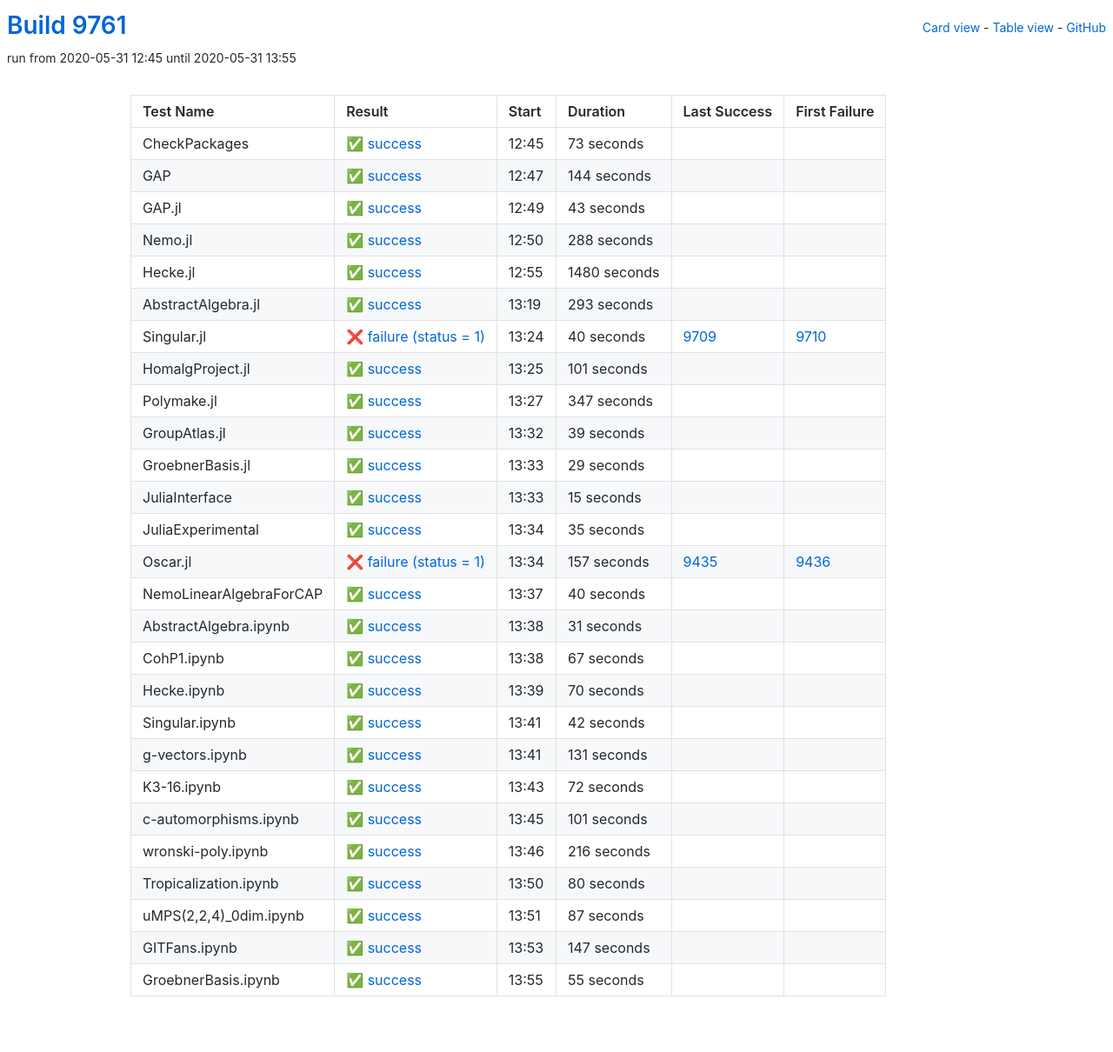
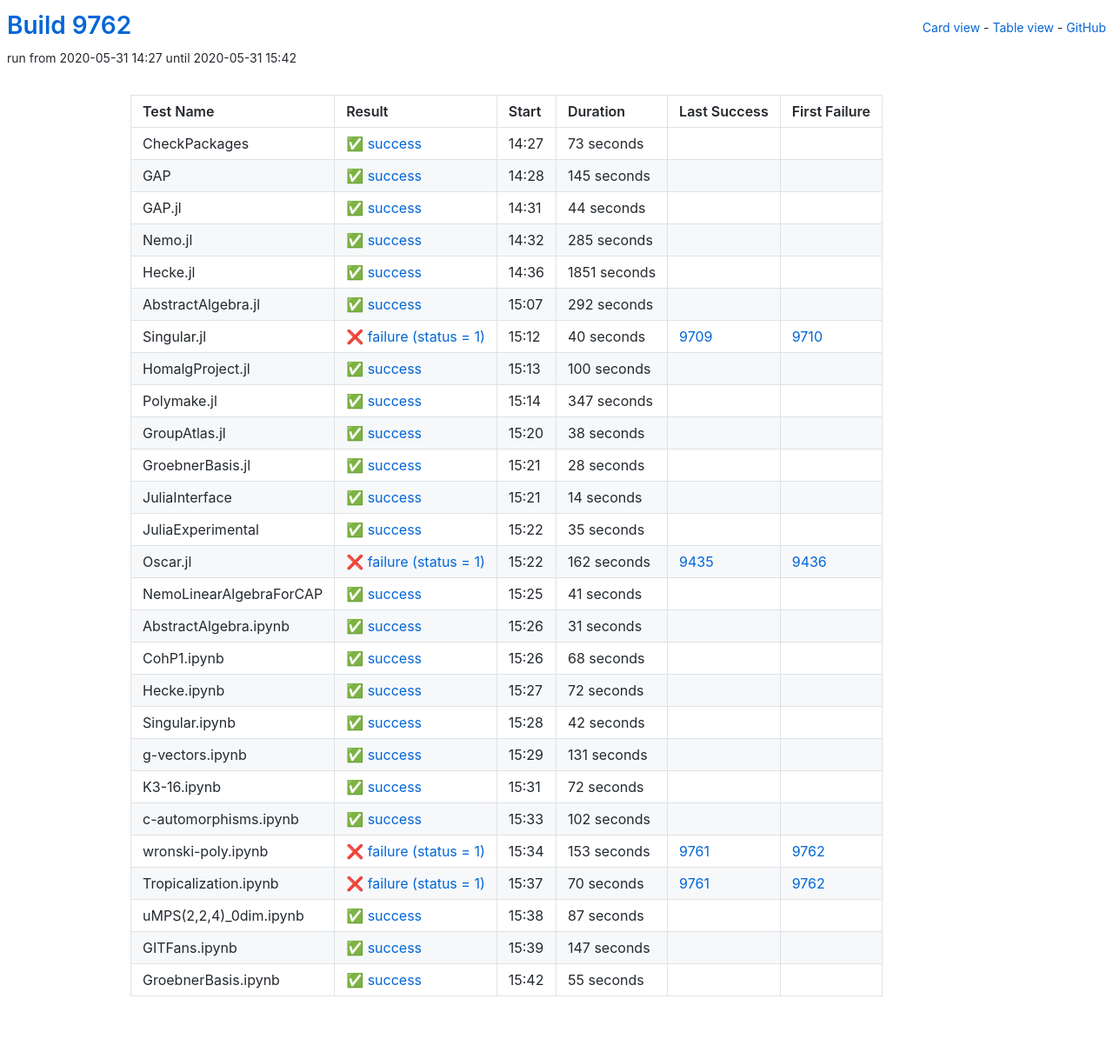
Before and after one commit to oscar-system/oscar-ci-status, a Jekyll site: the page built from table.html, in a window 1280 px wide. Shown: the whole page at 87% size. Built offline with Jekyll 4.4.1, drawn with Linux system fonts in a browser that asks for light colours.

Commit message:
Build 9762

```diff
--- a/_data/ci.yml
+++ b/_data/ci.yml
@@ -1,5 +1,5 @@
-build: 9761
-build_url: https://oscarci.mathematik.uni-kl.de/job/oscar/9761/
+build: 9762
+build_url: https://oscarci.mathematik.uni-kl.de/job/oscar/9762/
 job: oscar
 tests:
 - duration: 73
@@ -9,69 +9,69 @@
   id: checkpackages
   last_success: false
   last_success_url: null
-  log: https://oscarci.mathematik.uni-kl.de/job/oscar/9761/artifact/logs/build-9761/CheckPackages.log
+  log: https://oscarci.mathematik.uni-kl.de/job/oscar/9762/artifact/logs/build-9762/CheckPackages.log
   name: CheckPackages
-  start: 2020-05-31 12:45
+  start: 2020-05-31 14:27
   status: success
   success: true
-- duration: 144
+- duration: 145
   exitcode: 0
   first_failure: false
   first_failure_url: null
   id: gap
   last_success: false
   last_success_url: null
-  log: https://oscarci.mathematik.uni-kl.de/job/oscar/9761/artifact/logs/build-9761/GAP.log
+  log: https://oscarci.mathematik.uni-kl.de/job/oscar/9762/artifact/logs/build-9762/GAP.log
   name: GAP
-  start: 2020-05-31 12:47
+  start: 2020-05-31 14:28
   status: success
   success: true
-- duration: 43
+- duration: 44
   exitcode: 0
   first_failure: false
   first_failure_url: null
   id: gap-jl
   last_success: false
   last_success_url: null
-  log: https://oscarci.mathematik.uni-kl.de/job/oscar/9761/artifact/logs/build-9761/GAP.jl.log
+  log: https://oscarci.mathematik.uni-kl.de/job/oscar/9762/artifact/logs/build-9762/GAP.jl.log
   name: GAP.jl
-  start: 2020-05-31 12:49
+  start: 2020-05-31 14:31
   status: success
   success: true
-- duration: 288
+- duration: 285
   exitcode: 0
   first_failure: false
   first_failure_url: null
   id: nemo-jl
   last_success: false
   last_success_url: null
-  log: https://oscarci.mathematik.uni-kl.de/job/oscar/9761/artifact/logs/build-9761/Nemo.jl.log
+  log: https://oscarci.mathematik.uni-kl.de/job/oscar/9762/artifact/logs/build-9762/Nemo.jl.log
   name: Nemo.jl
-  start: 2020-05-31 12:50
+  start: 2020-05-31 14:32
   status: success
   success: true
-- duration: 1480
+- duration: 1851
   exitcode: 0
   first_failure: false
   first_failure_url: null
   id: hecke-jl
   last_success: false
   last_success_url: null
-  log: https://oscarci.mathematik.uni-kl.de/job/oscar/9761/artifact/logs/build-9761/Hecke.jl.log
+  log: https://oscarci.mathematik.uni-kl.de/job/oscar/9762/artifact/logs/build-9762/Hecke.jl.log
   name: Hecke.jl
-  start: 2020-05-31 12:55
+  start: 2020-05-31 14:36
   status: success
   success: true
-- duration: 293
+- duration: 292
   exitcode: 0
   first_failure: false
   first_failure_url: null
   id: abstractalgebra-jl
   last_success: false
   last_success_url: null
-  log: https://oscarci.mathematik.uni-kl.de/job/oscar/9761/artifact/logs/build-9761/AbstractAlgebra.jl.log
+  log: https://oscarci.mathematik.uni-kl.de/job/oscar/9762/artifact/logs/build-9762/AbstractAlgebra.jl.log
   name: AbstractAlgebra.jl
-  start: 2020-05-31 13:19
+  start: 2020-05-31 15:07
   status: success
   success: true
 - duration: 40
@@ -81,21 +81,21 @@
   id: singular-jl
   last_success: 9709
   last_success_url: https://oscarci.mathematik.uni-kl.de/job/oscar/9709/
-  log: https://oscarci.mathematik.uni-kl.de/job/oscar/9761/artifact/logs/build-9761/Singular.jl.log
+  log: https://oscarci.mathematik.uni-kl.de/job/oscar/9762/artifact/logs/build-9762/Singular.jl.log
   name: Singular.jl
-  start: 2020-05-31 13:24
+  start: 2020-05-31 15:12
   status: failure
   success: false
-- duration: 101
+- duration: 100
   exitcode: 0
   first_failure: false
   first_failure_url: null
   id: homalgproject-jl
   last_success: false
   last_success_url: null
-  log: https://oscarci.mathematik.uni-kl.de/job/oscar/9761/artifact/logs/build-9761/HomalgProject.jl.log
+  log: https://oscarci.mathematik.uni-kl.de/job/oscar/9762/artifact/logs/build-9762/HomalgProject.jl.log
   name: HomalgProject.jl
-  start: 2020-05-31 13:25
+  start: 2020-05-31 15:13
   status: success
   success: true
 - duration: 347
@@ -105,45 +105,45 @@
   id: polymake-jl
   last_success: false
   last_success_url: null
-  log: https://oscarci.mathematik.uni-kl.de/job/oscar/9761/artifact/logs/build-9761/Polymake.jl.log
+  log: https://oscarci.mathematik.uni-kl.de/job/oscar/9762/artifact/logs/build-9762/Polymake.jl.log
   name: Polymake.jl
-  start: 2020-05-31 13:27
+  start: 2020-05-31 15:14
   status: success
   success: true
-- duration: 39
+- duration: 38
   exitcode: 0
   first_failure: false
   first_failure_url: null
   id: groupatlas-jl
   last_success: false
   last_success_url: null
-  log: https://oscarci.mathematik.uni-kl.de/job/oscar/9761/artifact/logs/build-9761/GroupAtlas.jl.log
+  log: https://oscarci.mathematik.uni-kl.de/job/oscar/9762/artifact/logs/build-9762/GroupAtlas.jl.log
   name: GroupAtlas.jl
-  start: 2020-05-31 13:32
+  start: 2020-05-31 15:20
   status: success
   success: true
-- duration: 29
+- duration: 28
   exitcode: 0
   first_failure: false
   first_failure_url: null
   id: groebnerbasis-jl
   last_success: false
   last_success_url: null
-  log: https://oscarci.mathematik.uni-kl.de/job/oscar/9761/artifact/logs/build-9761/GroebnerBasis.jl.log
+  log: https://oscarci.mathematik.uni-kl.de/job/oscar/9762/artifact/logs/build-9762/GroebnerBasis.jl.log
   name: GroebnerBasis.jl
-  start: 2020-05-31 13:33
+  start: 2020-05-31 15:21
   status: success
   success: true
-- duration: 15
+- duration: 14
   exitcode: 0
   first_failure: false
   first_failure_url: null
   id: juliainterface
   last_success: false
   last_success_url: null
-  log: https://oscarci.mathematik.uni-kl.de/job/oscar/9761/artifact/logs/build-9761/JuliaInterface.log
+  log: https://oscarci.mathematik.uni-kl.de/job/oscar/9762/artifact/logs/build-9762/JuliaInterface.log
   name: JuliaInterface
-  start: 2020-05-31 13:33
+  start: 2020-05-31 15:21
   status: success
   success: true
 - duration: 35
@@ -153,33 +153,33 @@
   id: juliaexperimental
   last_success: false
   last_success_url: null
-  log: https://oscarci.mathematik.uni-kl.de/job/oscar/9761/artifact/logs/build-9761/JuliaExperimental.log
+  log: https://oscarci.mathematik.uni-kl.de/job/oscar/9762/artifact/logs/build-9762/JuliaExperimental.log
   name: JuliaExperimental
-  start: 2020-05-31 13:34
+  start: 2020-05-31 15:22
   status: success
   success: true
-- duration: 157
+- duration: 162
   exitcode: 1
   first_failure: 9436
   first_failure_url: https://oscarci.mathematik.uni-kl.de/job/oscar/9436/
   id: oscar-jl
   last_success: 9435
   last_success_url: https://oscarci.mathematik.uni-kl.de/job/oscar/9435/
-  log: https://oscarci.mathematik.uni-kl.de/job/oscar/9761/artifact/logs/build-9761/Oscar.jl.log
+  log: https://oscarci.mathematik.uni-kl.de/job/oscar/9762/artifact/logs/build-9762/Oscar.jl.log
   name: Oscar.jl
-  start: 2020-05-31 13:34
+  start: 2020-05-31 15:22
   status: failure
   success: false
-- duration: 40
+- duration: 41
   exitcode: 0
   first_failure: false
   first_failure_url: null
   id: nemolinearalgebraforcap
   last_success: false
   last_success_url: null
-  log: https://oscarci.mathematik.uni-kl.de/job/oscar/9761/artifact/logs/build-9761/NemoLinearAlgebraForCAP.log
+  log: https://oscarci.mathematik.uni-kl.de/job/oscar/9762/artifact/logs/build-9762/NemoLinearAlgebraForCAP.log
   name: NemoLinearAlgebraForCAP
-  start: 2020-05-31 13:37
+  start: 2020-05-31 15:25
   status: success
   success: true
 - duration: 31
@@ -189,33 +189,33 @@
   id: abstractalgebra-ipynb
   last_success: false
   last_success_url: null
-  log: https://oscarci.mathematik.uni-kl.de/job/oscar/9761/artifact/logs/build-9761/AbstractAlgebra.ipynb.log
+  log: https://oscarci.mathematik.uni-kl.de/job/oscar/9762/artifact/logs/build-9762/AbstractAlgebra.ipynb.log
   name: AbstractAlgebra.ipynb
-  start: 2020-05-31 13:38
+  start: 2020-05-31 15:26
   status: success
   success: true
-- duration: 67
+- duration: 68
   exitcode: 0
   first_failure: false
   first_failure_url: null
   id: cohp1-ipynb
   last_success: false
   last_success_url: null
-  log: https://oscarci.mathematik.uni-kl.de/job/oscar/9761/artifact/logs/build-9761/CohP1.ipynb.log
+  log: https://oscarci.mathematik.uni-kl.de/job/oscar/9762/artifact/logs/build-9762/CohP1.ipynb.log
   name: CohP1.ipynb
-  start: 2020-05-31 13:38
+  start: 2020-05-31 15:26
   status: success
   success: true
-- duration: 70
+- duration: 72
   exitcode: 0
   first_failure: false
   first_failure_url: null
   id: hecke-ipynb
   last_success: false
   last_success_url: null
-  log: https://oscarci.mathematik.uni-kl.de/job/oscar/9761/artifact/logs/build-9761/Hecke.ipynb.log
+  log: https://oscarci.mathematik.uni-kl.de/job/oscar/9762/artifact/logs/build-9762/Hecke.ipynb.log
   name: Hecke.ipynb
-  start: 2020-05-31 13:39
+  start: 2020-05-31 15:27
   status: success
   success: true
 - duration: 42
@@ -225,9 +225,9 @@
   id: singular-ipynb
   last_success: false
   last_success_url: null
-  log: https://oscarci.mathematik.uni-kl.de/job/oscar/9761/artifact/logs/build-9761/Singular.ipynb.log
+  log: https://oscarci.mathematik.uni-kl.de/job/oscar/9762/artifact/logs/build-9762/Singular.ipynb.log
   name: Singular.ipynb
-  start: 2020-05-31 13:41
+  start: 2020-05-31 15:28
   status: success
   success: true
 - duration: 131
@@ -237,9 +237,9 @@
   id: g-vectors-ipynb
   last_success: false
   last_success_url: null
-  log: https://oscarci.mathematik.uni-kl.de/job/oscar/9761/artifact/logs/build-9761/g-vectors.ipynb.log
+  log: https://oscarci.mathematik.uni-kl.de/job/oscar/9762/artifact/logs/build-9762/g-vectors.ipynb.log
   name: g-vectors.ipynb
-  start: 2020-05-31 13:41
+  start: 2020-05-31 15:29
   status: success
   success: true
 - duration: 72
@@ -249,47 +249,47 @@
   id: k3-16-ipynb
   last_success: false
   last_success_url: null
-  log: https://oscarci.mathematik.uni-kl.de/job/oscar/9761/artifact/logs/build-9761/K3-16.ipynb.log
+  log: https://oscarci.mathematik.uni-kl.de/job/oscar/9762/artifact/logs/build-9762/K3-16.ipynb.log
   name: K3-16.ipynb
-  start: 2020-05-31 13:43
+  start: 2020-05-31 15:31
   status: success
   success: true
-- duration: 101
+- duration: 102
   exitcode: 0
   first_failure: false
   first_failure_url: null
   id: c-automorphisms-ipynb
   last_success: false
   last_success_url: null
-  log: https://oscarci.mathematik.uni-kl.de/job/oscar/9761/artifact/logs/build-9761/c-automorphisms.ipynb.log
+  log: https://oscarci.mathematik.uni-kl.de/job/oscar/9762/artifact/logs/build-9762/c-automorphisms.ipynb.log
   name: c-automorphisms.ipynb
-  start: 2020-05-31 13:45
+  start: 2020-05-31 15:33
   status: success
   success: true
-- duration: 216
-  exitcode: 0
-  first_failure: false
-  first_failure_url: null
+- duration: 153
+  exitcode: 1
+  first_failure: 9762
+  first_failure_url: https://oscarci.mathematik.uni-kl.de/job/oscar/9762/
   id: wronski-poly-ipynb
-  last_success: false
-  last_success_url: null
-  log: https://oscarci.mathematik.uni-kl.de/job/oscar/9761/artifact/logs/build-9761/wronski-poly.ipynb.log
+  last_success: 9761
+  last_success_url: https://oscarci.mathematik.uni-kl.de/job/oscar/9761/
+  log: https://oscarci.mathematik.uni-kl.de/job/oscar/9762/artifact/logs/build-9762/wronski-poly.ipynb.log
   name: wronski-poly.ipynb
-  start: 2020-05-31 13:46
-  status: success
-  success: true
-- duration: 80
-  exitcode: 0
-  first_failure: false
-  first_failure_url: null
+  start: 2020-05-31 15:34
+  status: failure
+  success: false
+- duration: 70
+  exitcode: 1
+  first_failure: 9762
+  first_failure_url: https://oscarci.mathematik.uni-kl.de/job/oscar/9762/
   id: tropicalization-ipynb
-  last_success: false
-  last_success_url: null
-  log: https://oscarci.mathematik.uni-kl.de/job/oscar/9761/artifact/logs/build-9761/Tropicalization.ipynb.log
+  last_success: 9761
+  last_success_url: https://oscarci.mathematik.uni-kl.de/job/oscar/9761/
+  log: https://oscarci.mathematik.uni-kl.de/job/oscar/9762/artifact/logs/build-9762/Tropicalization.ipynb.log
   name: Tropicalization.ipynb
-  start: 2020-05-31 13:50
-  status: success
-  success: true
+  start: 2020-05-31 15:37
+  status: failure
+  success: false
 - duration: 87
   exitcode: 0
   first_failure: false
@@ -297,9 +297,9 @@
   id: umps-2-2-4-0dim-ipynb
   last_success: false
   last_success_url: null
-  log: https://oscarci.mathematik.uni-kl.de/job/oscar/9761/artifact/logs/build-9761/uMPS-2-2-4-_0dim.ipynb.log
+  log: https://oscarci.mathematik.uni-kl.de/job/oscar/9762/artifact/logs/build-9762/uMPS-2-2-4-_0dim.ipynb.log
   name: uMPS(2,2,4)_0dim.ipynb
-  start: 2020-05-31 13:51
+  start: 2020-05-31 15:38
   status: success
   success: true
 - duration: 147
@@ -309,9 +309,9 @@
   id: gitfans-ipynb
   last_success: false
   last_success_url: null
-  log: https://oscarci.mathematik.uni-kl.de/job/oscar/9761/artifact/logs/build-9761/GITFans.ipynb.log
+  log: https://oscarci.mathematik.uni-kl.de/job/oscar/9762/artifact/logs/build-9762/GITFans.ipynb.log
   name: GITFans.ipynb
-  start: 2020-05-31 13:53
+  start: 2020-05-31 15:39
   status: success
   success: true
 - duration: 55
@@ -321,8 +321,8 @@
   id: groebnerbasis-ipynb
   last_success: false
   last_success_url: null
-  log: https://oscarci.mathematik.uni-kl.de/job/oscar/9761/artifact/logs/build-9761/GroebnerBasis.ipynb.log
+  log: https://oscarci.mathematik.uni-kl.de/job/oscar/9762/artifact/logs/build-9762/GroebnerBasis.ipynb.log
   name: GroebnerBasis.ipynb
-  start: 2020-05-31 13:55
+  start: 2020-05-31 15:42
   status: success
   success: true
```
Also changed, not shown: README.md.
